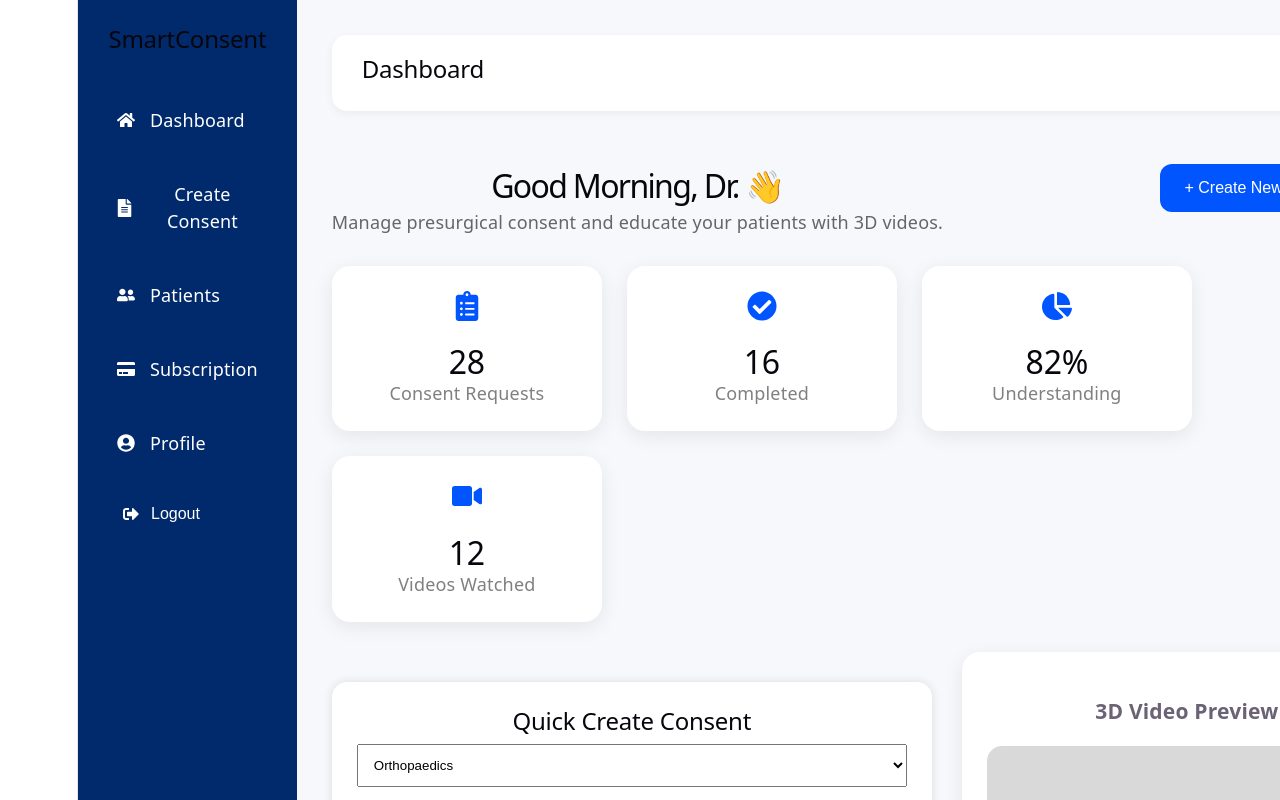
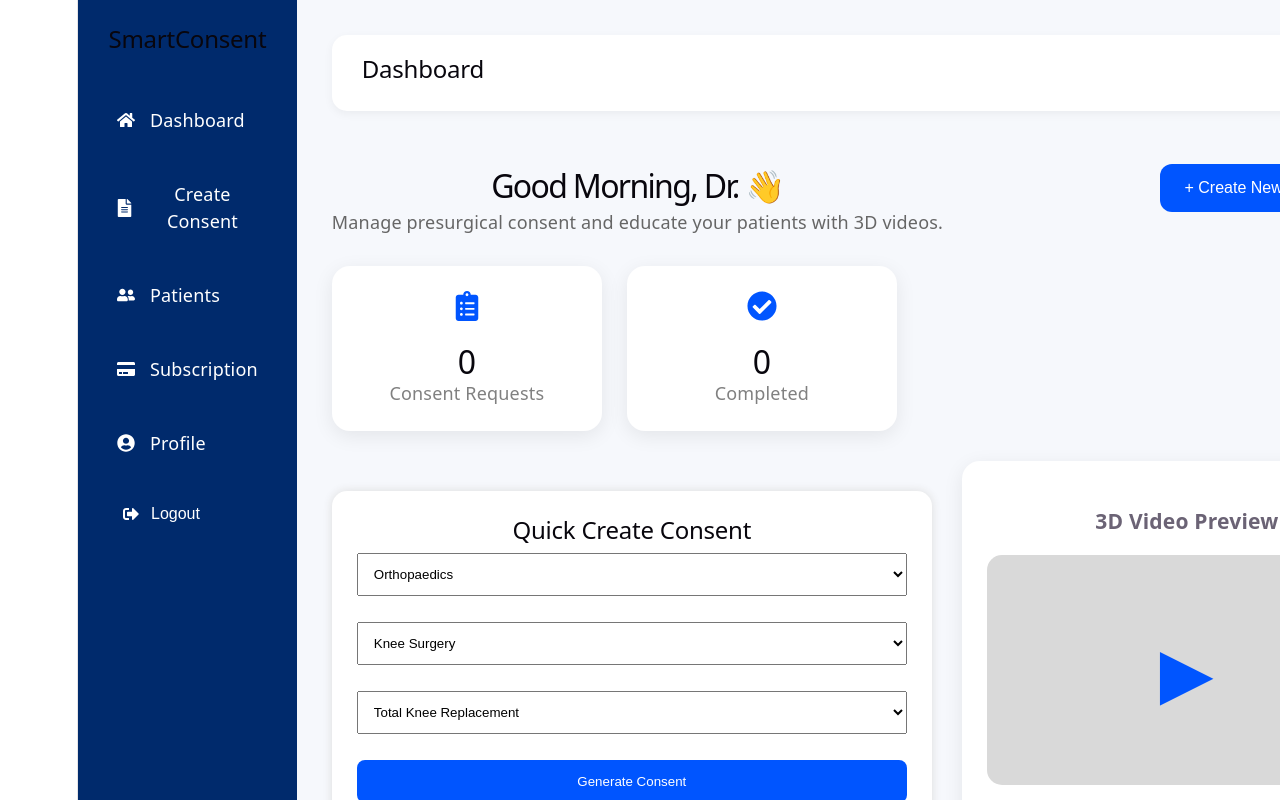
Before and after one commit to Raviksa/smartconsent-frontend, a React (Vite) app: page /dashboard in a window 1280 px wide. Shown: the top 800 px of the page. Built offline with nearby package versions, Linux system fonts and the light colour scheme; sample sign-in values are in the browser's storage.

Commit message:
Connect dashboard to real statistics

```diff
--- a/src/pages/Dashboard.jsx
+++ b/src/pages/Dashboard.jsx
@@ -22,7 +22,37 @@
   const navigate = useNavigate();
 
 const [user, setUser] = useState(null);
+const [stats, setStats] =
+  useState({
+    consentRequests: 0,
+    completed: 0
+  });
+  const loadStats =
+async () => {
+  try {
 
+    const token =
+      localStorage.getItem("token");
+
+    const res =
+      await axios.get(
+        `${import.meta.env.VITE_API_URL}/api/dashboard/stats`,
+        {
+          headers: {
+            Authorization:
+              `Bearer ${token}`
+          }
+        }
+      );
+
+    setStats(
+      res.data
+    );
+
+  } catch (err) {
+    console.log(err);
+  }
+};
 useEffect(() => {
   const token = localStorage.getItem("token");
 
@@ -39,7 +69,10 @@
       JSON.parse(storedUser)
     );
   }
+   loadStats();
+
 }, [navigate]);
+
   return (
     <div className="dashboard-container">
 
@@ -68,30 +101,20 @@
 
 
         <div className="cards">
-
-          <StatCard
+<StatCard
   title="Consent Requests"
-  value="28"
+  value={stats.consentRequests}
   icon={<FaClipboardList />}
 />
 
 <StatCard
   title="Completed"
-  value="16"
+  value={stats.completed}
   icon={<FaCheckCircle />}
 />
 
-<StatCard
-  title="Understanding"
-  value="82%"
-  icon={<FaChartPie />}
-/>
 
-<StatCard
-  title="Videos Watched"
-  value="12"
-  icon={<FaVideo />}
-/>
+
         </div>
 
         <div
```
